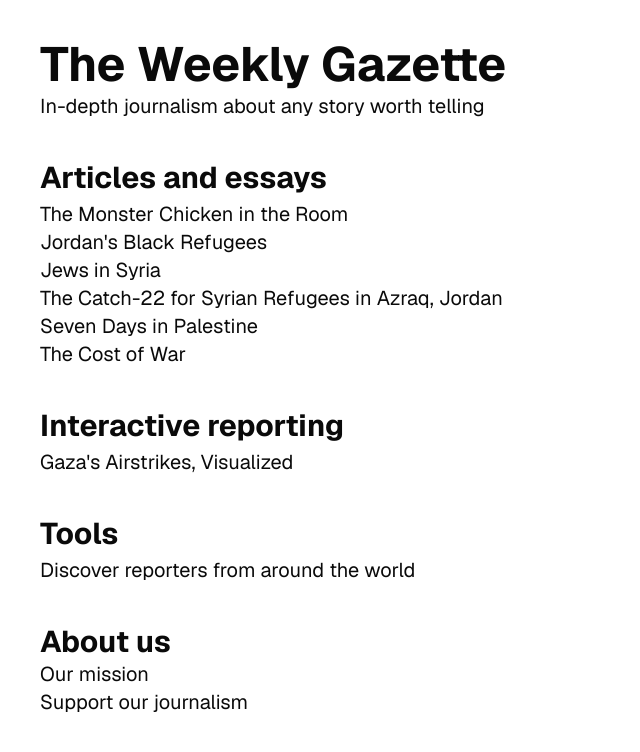
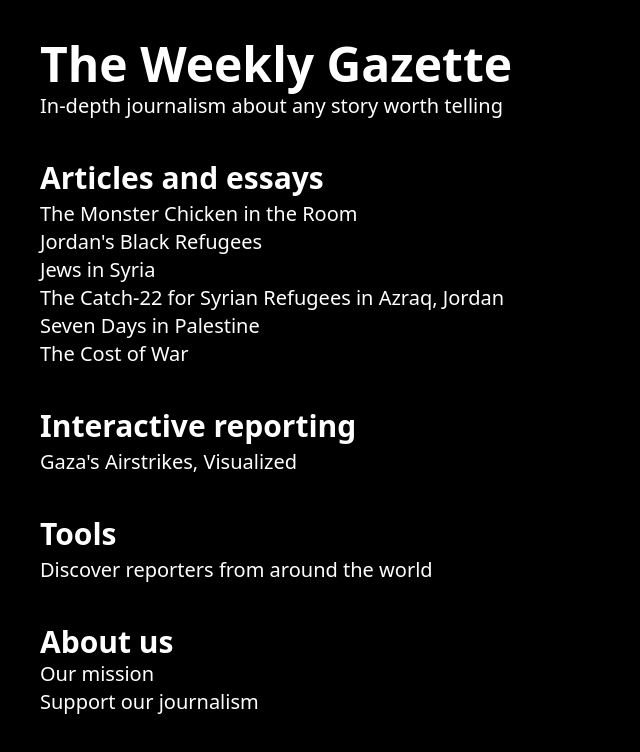
Before and after one commit to weekly-gazette/website, a Next.js app: page / in a window 1280 px wide. Shown: the top 752 px of the page, without its empty margins (0-640 px from the left). Built offline with nearby package versions, Linux system fonts and the light colour scheme.

Commit message:
Add substack link
Signed-off-by: ssudler <ssudler21@gmail.com>

```diff
--- a/app/articles/gaza-airstrikes/page.js
+++ b/app/articles/gaza-airstrikes/page.js
@@ -7,6 +7,7 @@ import PrefaceAnalysisSection from "@/app/articles/gaza-airstrikes/sections/pref
 import PrefaceStrikesSection from "@/app/articles/gaza-airstrikes/sections/preface-strikes-section";
 import HeatMapGeneralSection from "@/app/articles/gaza-airstrikes/sections/heatmap-general-section";
 import SourcesSection from "@/app/articles/gaza-airstrikes/sections/sources-section";
+import Link from "@/components/link";
 
 export default function GazaAirstrikes() {
     return (
@@ -15,6 +16,10 @@ export default function GazaAirstrikes() {
                 <Text className="text-5xl font-bold pb-5">Israel&apos;s Airstrikes on Gaza, Visualized</Text>
                 <Text className="text-xl font-medium">How airstrikes have decimated the Gaza Strip</Text>
             </header>
+            <Text className="pt-5 px-10 italic">
+                Our journalism is fully funded by our readers. To be added to our mailing list or to support us,
+                you can subscribe <Link className="text-orange-300 hover:text-orange-400" href="https://weeklygazette.substack.com/subscribe">here</Link>.
+            </Text>
             <section className="grid grid-cols-1 lg:grid-cols-2">
                 <PrefaceHistorySection />
             </section>
--- a/app/page.js
+++ b/app/page.js
@@ -27,7 +27,6 @@ const articles = [
   },
 ];
 
-// TODO: Escape apostrophe
 const interactiveReporting = [
   {
     title: "Gaza's Airstrikes, Visualized",
@@ -42,10 +41,9 @@ const tools = ([
   },
 ]);
 
-
 export default function Home() {
   return (
-      <div className="flex flex-col p-10 font-[family-name:var(--font-geist-sans)]">
+      <div className="flex flex-col p-10 bg-black min-h-lvh text-white">
         <main className="flex flex-col gap-y-10">
           <section>
             <header className="font-bold text-5xl">The Weekly Gazette</header>
```
